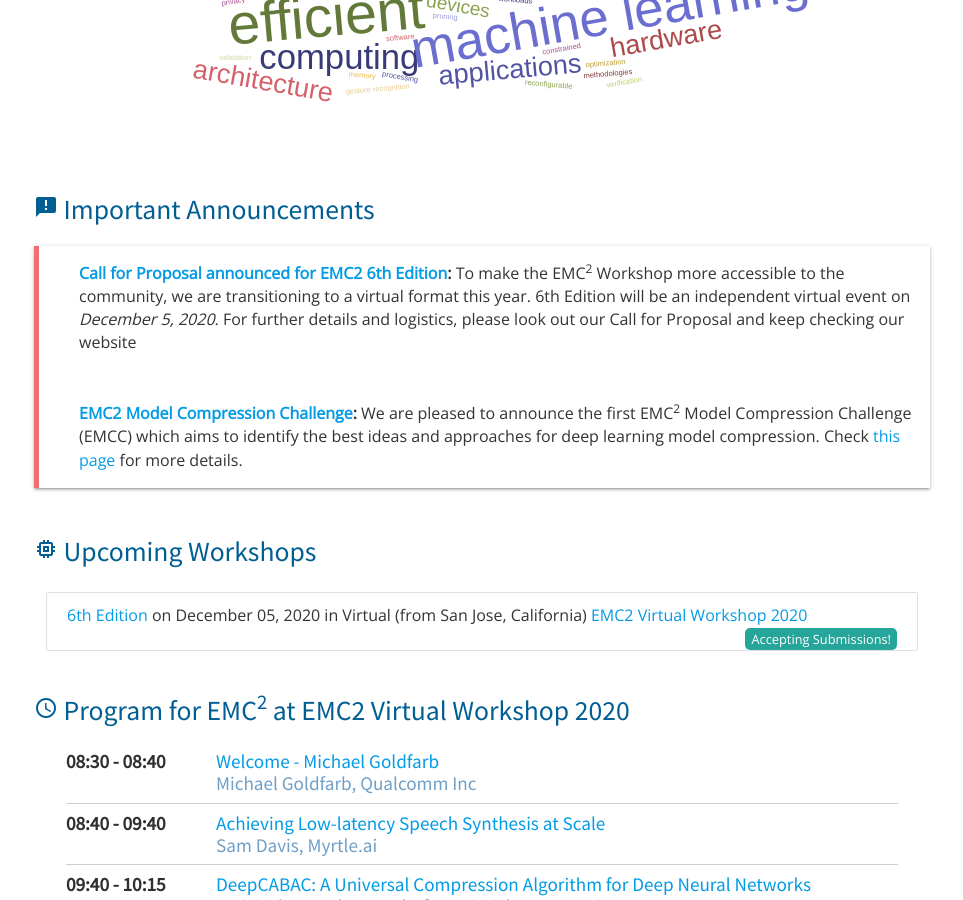
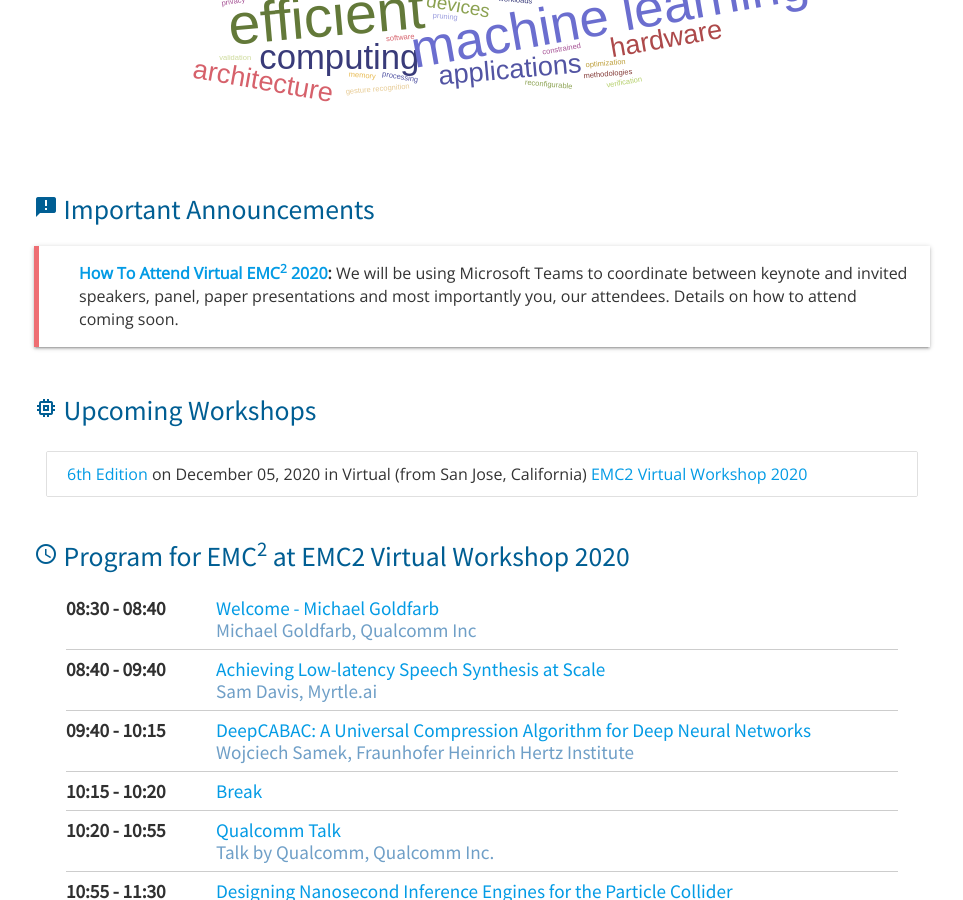
Before and after one commit to mgoldfar/emc2-web, a Jekyll site: the page built from index.html, in a window 1280 px wide and 900 px high, scrolled down 478 px. Shown: the whole window, without its empty margins (158-1121 px from the left). Built offline with Jekyll 4.4.1, drawn with Linux system fonts in a browser that asks for light colours.

Commit message:
updated how to attend and index page

```diff
--- a/_editions/6-virtual-20.html
+++ b/_editions/6-virtual-20.html
@@ -10,7 +10,7 @@ event_room: Microsoft Teams Online Meet
 event_session: full
 is_upcoming: True
 is_online: True
-is_accepting_submission: True
+is_accepting_submission: False
 is_registering: True
 show_on_submission_page: True
 show_program_summary: True
--- a/index.html
+++ b/index.html
@@ -14,16 +14,21 @@ permalink: /index
 <div class="row">
   <h3 class="header"><i class="material-icons">announcement</i> Important Announcements</h3>
   <blockquote class="z-depth-1">
-	<p style="padding: 1rem;">
+	<!--p style="padding: 1rem;">
       <strong><a href="/submission">Call for Proposal announced for EMC2 6th Edition</a>:</strong> To make the
 	  EMC<sup>2</sup> Workshop more accessible to the community, we are transitioning to a virtual format
 	  this year. 6th Edition will be an independent virtual event on <em>December 5, 2020</em>.
 	  For further details and logistics, please look out our Call for Proposal and keep checking our website
-    </p>
-    <p style="padding: 1rem;">
+    </p-->
+    <!--p style="padding: 1rem;">
       <strong><a href="/emcc">EMC2 Model Compression Challenge</a>:</strong> We are pleased to announce the first
       EMC<sup>2</sup> Model Compression Challenge (EMCC) which aims to identify the best ideas and approaches for deep
       learning model compression. Check <a href="/emcc">this page</a> for more details.
+    </p-->
+    <p style="padding: 1rem;">
+      <strong><a href="/virtual-20">How To Attend Virtual EMC<sup>2</sup> 2020</a>:</strong> We will
+      be using Microsoft Teams to coordinate between keynote and invited speakers, panel, paper
+      presentations and most importantly you, our attendees. Details on how to attend coming soon.
     </p>
   </blockquote>
 </div>
```
